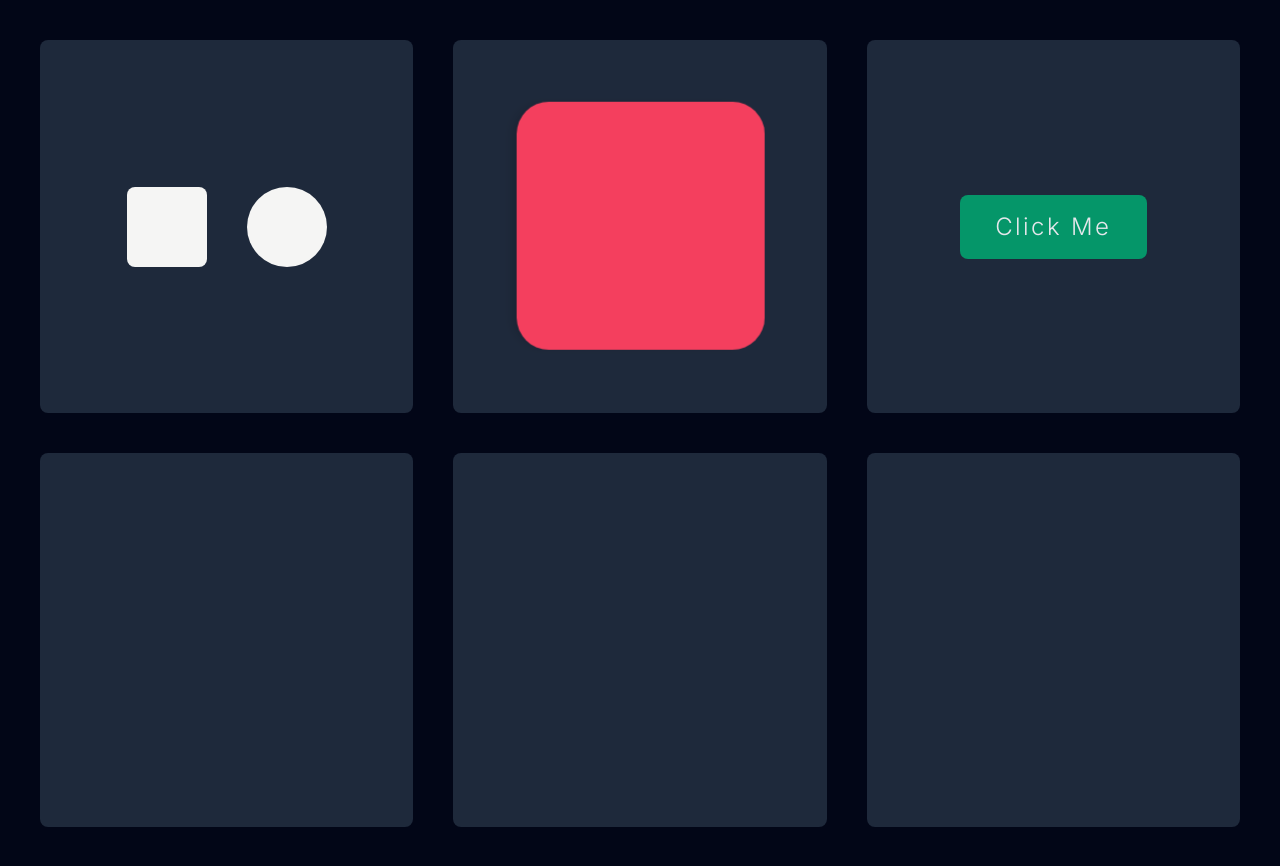
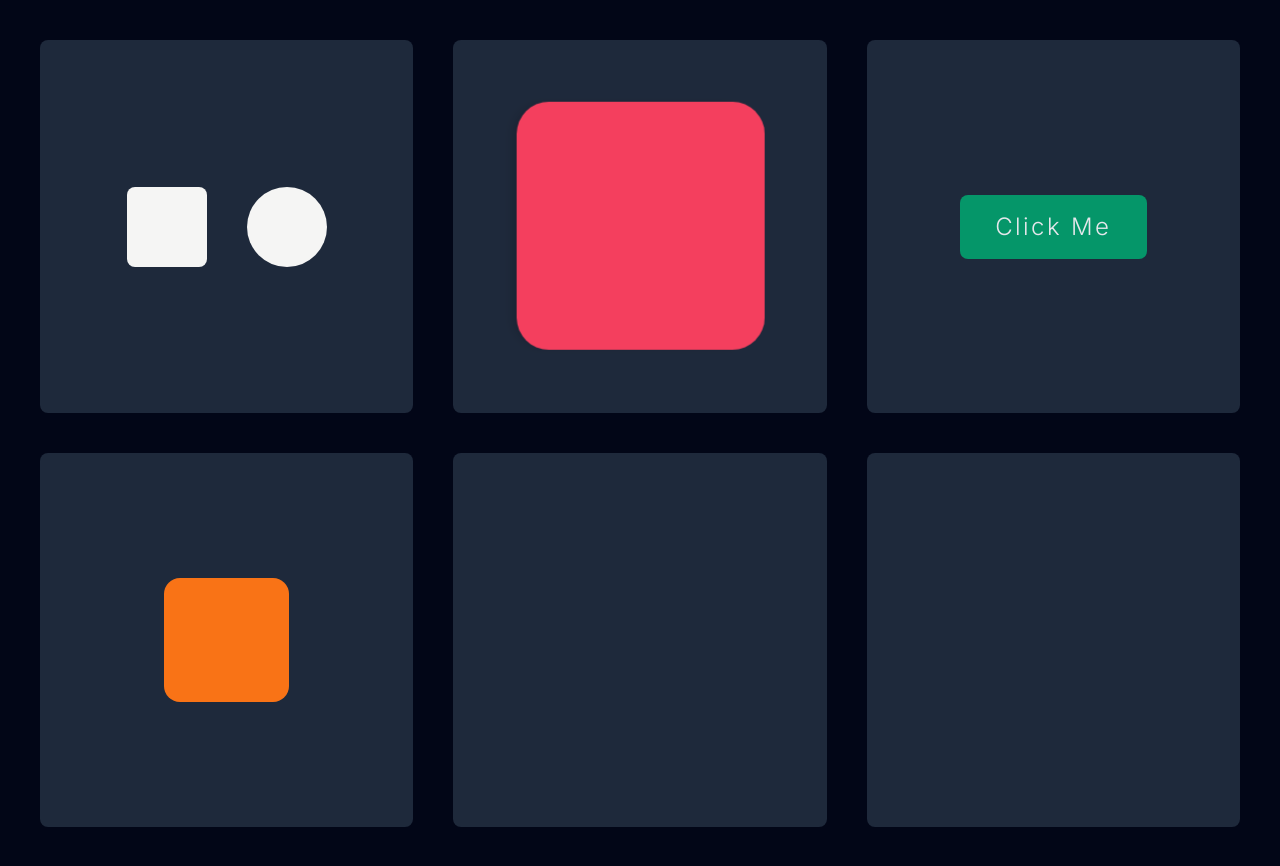
Before and after one commit to ntamiegbe/staggered_cards, a Next.js app: page / in a window 1280 px wide. Built offline with nearby package versions, Linux system fonts and the light colour scheme.

Commit message:
feat: added animation for fourth card

```diff
--- a/src/app/page.tsx
+++ b/src/app/page.tsx
@@ -76,13 +76,29 @@ const Home = () => {
             className='bg-emerald-600 w-1/2 py-4 rounded-lg text-2xl text-gray-200 font-light tracking-widest'
             whileTap={{ scale: 0.9 }}
             whileHover={{ scale: 1.2, backgroundColor: "#d1d5db", color: "black" }}
-            transition={{bounceDamping: 10, bounceStiffness: 600}}
+            transition={{ bounceDamping: 10, bounceStiffness: 600 }}
           >
             Click Me
           </motion.button>
         </motion.div>
 
-        <motion.div variants={gridSquareVariants} className="bg-slate-800 aspect-square rounded-lg flex items-center justify-center gap-10"></motion.div>
+        <motion.div variants={gridSquareVariants} className="bg-slate-800 aspect-square rounded-lg flex items-center justify-center gap-10">
+          <motion.div
+            className="w-1/3 h-1/3 rounded-2xl bg-orange-500 cursor-grab"
+            drag
+            dragConstraints={{
+              top: -25,
+              right: 25,
+              bottom: 25,
+              left: -25
+            }}
+            dragTransition={{
+              bounceDamping: 10,
+              bounceStiffness: 300
+            }}
+          />
+        </motion.div>
+
         <motion.div variants={gridSquareVariants} className="bg-slate-800 aspect-square rounded-lg flex items-center justify-center gap-10"></motion.div>
         <motion.div variants={gridSquareVariants} className="bg-slate-800 aspect-square rounded-lg flex items-center justify-center gap-10"></motion.div>
       </motion.section>
```
